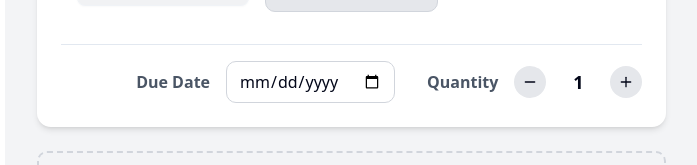
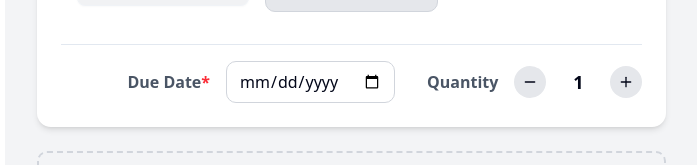
Before and after one commit to vishvajnavin/ERP, a Next.js app: page /place-order in a window 1280 px wide. Shown: the part 1762-1927 px from the top of the page, without its empty margins (251-948 px from the left). Built offline with nearby package versions, Linux system fonts and the light colour scheme; no server answers; the database is empty.

Commit message:
Fixed bug in customer selection Changed logic for duplicate name check

```diff
--- a/app/place-order/page.tsx
+++ b/app/place-order/page.tsx
@@ -1,36 +1,11 @@
 // app/place-order/page.tsx
 // This file will act as your Server Component wrapper
 
-import { createClient as createServerClientForPage } from '@/utils/supabase/server';
 import PlaceOrderPage from '@/components/place-order/order-page-client'; // Corrected import path
-import { Product } from '@/types/products';
 
-type ProductModel = Product & { id: string; model_name: string };
-
-// This is the **Server Component** responsible for fetching data
 export default async function OrderPageServer() {
-  const supabase = createServerClientForPage();
-
-  // Fetch data directly on the server
-  const { data: sofaData, error: sofaError } = await supabase.from('sofa_products').select('id,model_name');
-  const { data: bedData, error: bedError } = await supabase.from('bed_products').select('id,model_name');
-
-
-  // Basic error logging
-  if (sofaError) console.error('Error fetching sofa models:', sofaError.message);
-  if (bedError) console.error('Error fetching bed models:', bedError.message);
-
-  // Type assertion for safety, assuming the data structure is correct
-  const sofaModels: ProductModel[] = sofaData as ProductModel[] || [];
-  const bedModels: ProductModel[] = bedData as ProductModel[] || [];
-
-
-  // Pass the fetched data as props to your client component
   return (
-    <PlaceOrderPage
-      initialSofaModels={sofaModels}
-      initialBedModels={bedModels}
-    />
+    <PlaceOrderPage/>
   );
 }
 
--- a/components/place-order/order-page-client.tsx
+++ b/components/place-order/order-page-client.tsx
@@ -1,5 +1,5 @@
 'use client';
-import React, { useState, useActionState, useEffect, useRef } from 'react';
+import React, { useState, useActionState, useEffect, useRef, useCallback } from 'react';
 import { Plus, CheckCircle, Search, X } from 'lucide-react';
 import Image from 'next/image';
 import { Customer } from '@/types/customers';
@@ -20,26 +20,22 @@ export type OrderItem = {
     isCustom: boolean;
     quantity: number;
     due_date: Date | null;
+    nameError?: string;
 };
 
 const initialProductState: OrderItem = {
     id: null,
     uniqueId: Date.now(),
     type: 'Sofa',
-    details: {} as Product, // Initialized as an empty Product object
+    details: {} as Product,
     isCustom: false,
     quantity: 1,
     due_date: null,
+    nameError: '',
 };
 
 // --- Main Page Component ---
-const PlaceOrderPage = ({
-    initialSofaModels,
-    initialBedModels,
-}: {
-    initialSofaModels: ({ id: string; model_name: string })[];
-    initialBedModels: ({ id: string; model_name: string })[];
-}) => {
+const PlaceOrderPage = () => {
     const [selectedCustomer, setSelectedCustomer] = useState<Customer | null>(null);
     const [orderItems, setOrderItems] = useState<OrderItem[]>([
         { ...initialProductState, uniqueId: Date.now() }
@@ -48,39 +44,50 @@ const PlaceOrderPage = ({
     // React 19: useActionState hook to handle server action state
     const [state, formAction] = useActionState(submitOrder, { success: false, message: '' });
 
-    const hasNameError = orderItems.some(item => {
-        const nameExists = item.isCustom && (item.type == 'Sofa' ? initialSofaModels.some(p => p.model_name.toLowerCase() === item.details.model_name?.toLowerCase() && p.id !== item.id) :
-        initialBedModels.some(p => p.model_name.toLowerCase() === item.details.model_name?.toLowerCase() && p.id !== item.id));
-        return nameExists;
-    });
+    const hasNameError = orderItems.some(item => item.nameError);
 
-    const handleItemChange = <K extends keyof OrderItem>(index: number, field: K, value: OrderItem[K]) => {
-        const newItems = [...orderItems];
-        newItems[index][field] = value;
+    const handleItemChange = useCallback(<K extends keyof OrderItem>(index: number, field: K, value: OrderItem[K]) => {
+        setOrderItems(currentItems => {
+            const newItems = [...currentItems];
+            const updatedItem = { ...newItems[index], [field]: value };
 
-        // If the type is changed, reset the product details
-        if (field === 'type') {
-            newItems[index].id = null;
-            newItems[index].details = {} as Product;
-            newItems[index].isCustom = false;
-        }
+            if (field === 'type') {
+                updatedItem.id = null;
+                updatedItem.details = {} as Product;
+                updatedItem.isCustom = false;
+                updatedItem.nameError = '';
+            }
 
-        setOrderItems(newItems);
-    };
+            newItems[index] = updatedItem;
+            return newItems;
+        });
+    }, []);
 
-    const handleDetailsChange = <K extends keyof Product>(index: number, detailField: K, value: Product[K]) => {
-        const newItems = [...orderItems];
-        if (!newItems[index].details) newItems[index].details = {} as Product;
-        newItems[index].details[detailField] = value;
-        setOrderItems(newItems);
-    };
+    const handleDetailsChange = useCallback(<K extends keyof Product>(index: number, detailField: K, value: Product[K]) => {
+        setOrderItems(currentItems => {
+            const newItems = [...currentItems];
+            const itemToUpdate = newItems[index];
+            const newDetails = { ...itemToUpdate.details, [detailField]: value };
+            newItems[index] = { ...itemToUpdate, details: newDetails };
+            return newItems;
+        });
+    }, []);
 
-    const handleProductSelect = async (index: number, product: { id: string; type: 'Sofa' | 'Bed'; model_name: string; }) => {
-        const newItems = [...orderItems];
-        const productDetails=await getProductDetails(parseInt(product.id),product.type)
-        newItems[index] = { ...newItems[index], id: product.id, type: product.type, details: productDetails.data?productDetails.data:{}, isCustom: false };
-        setOrderItems(newItems);
-    };
+    const handleProductSelect = useCallback(async (index: number, product: { id: string; type: 'Sofa' | 'Bed'; model_name: string; }) => {
+        const productDetails = await getProductDetails(parseInt(product.id), product.type);
+        setOrderItems(currentItems => {
+            const newItems = [...currentItems];
+            newItems[index] = {
+                ...newItems[index],
+                id: product.id,
+                type: product.type,
+                details: productDetails.data ? productDetails.data : {},
+                isCustom: false,
+                nameError: ''
+            };
+            return newItems;
+        });
+    }, []);
 
 
     const addNewItem = () => setOrderItems([...orderItems, { ...initialProductState, uniqueId: Date.now() }]);
--- a/components/place-order/product-entry-form.tsx
+++ b/components/place-order/product-entry-form.tsx
@@ -23,9 +23,7 @@ export const ProductEntryForm = ({ item, index, onItemChange, onDetailsChange, o
     const [searchResults, setSearchResults] = useState<Product[]>([]);
     const [isApiSearching, setIsApiSearching] = useState(false);
 
-    // This validation logic is best handled on the server during form submission
-    // to ensure data integrity and avoid race conditions.
-    const nameError = "";
+    const nameError = item.nameError;
 
     // Effect for debounced database search
     useEffect(() => {
@@ -45,6 +43,27 @@ export const ProductEntryForm = ({ item, index, onItemChange, onDetailsChange, o
             clearTimeout(handler);
         };
     }, [search, item.type, isSearching]);
+
+    useEffect(() => {
+        if (!item.isCustom || !item.details.model_name) {
+            onItemChange(index, 'nameError', '');
+            return;
+        }
+
+        const checkName = async () => {
+            const existingProducts = await searchProducts(item.details.model_name!, item.type.toLowerCase() as 'sofa' | 'bed');
+            const isNameTaken = existingProducts.some(p => p.model_name?.toLowerCase() === item.details.model_name?.toLowerCase() && p.id.toString() !== item.id);
+            if (isNameTaken) {
+                onItemChange(index, 'nameError', `A ${item.type.toLowerCase()} with this name already exists.`);
+            } else {
+                onItemChange(index, 'nameError', '');
+            }
+        };
+
+        const debounceTimeout = setTimeout(checkName, 500);
+        return () => clearTimeout(debounceTimeout);
+
+    }, [item.details.model_name, item.isCustom, item.type, item.id, index, onItemChange]);
 
 
     // Construct the base name for input fields in this product entry
@@ -129,7 +148,7 @@ export const ProductEntryForm = ({ item, index, onItemChange, onDetailsChange, o
             <div className="flex justify-end items-center mt-4 pt-4 border-t">
                 <div className="flex items-center gap-8">
                     <div className="flex items-center gap-4">
-                        <label htmlFor={`due_date_${index}`} className="font-semibold text-gray-600">Due Date</label>
+                        <label htmlFor={`due_date_${index}`} className="font-semibold text-gray-600">Due Date<span className="text-red-500">*</span></label>
                         <input
                             type="date"
                             id={`due_date_${index}`}
--- a/components/place-order/sofa-details-form.tsx
+++ b/components/place-order/sofa-details-form.tsx
@@ -24,7 +24,6 @@ export const SofaDetailsForm: React.FC<DetailsFormProps> = ({ index, product, ha
         { value: '3+2+1', label: '3+2+1' },
     ];
 
-    console.log(product)
     return (
         <div className="grid grid-cols-1 md:grid-cols-3 gap-4">
             {product.id && <InputField name={`${baseName}.id`} label="Product ID" value={product.id} disabled={true} required/>}
--- a/package.json
+++ b/package.json
@@ -20,6 +20,7 @@
     "class-variance-authority": "^0.7.1",
     "clsx": "^2.1.1",
     "cmdk": "^1.1.1",
+    "framer-motion": "^12.23.9",
     "lucide-react": "^0.525.0",
     "next": "15.3.4",
     "react": "^19.0.0",
```
Also changed, not shown: 1 other file (tests, documents, lock files or other folders).
